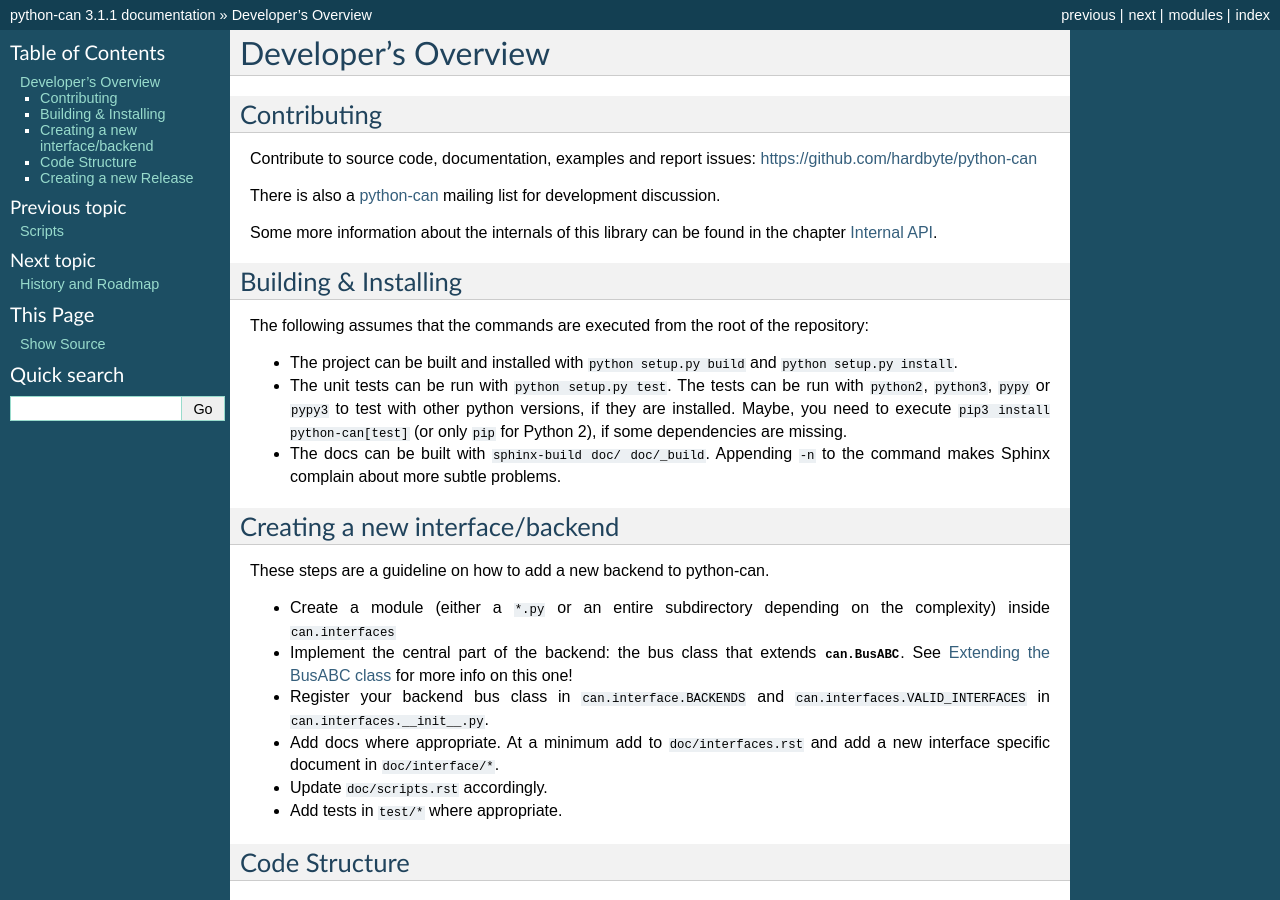
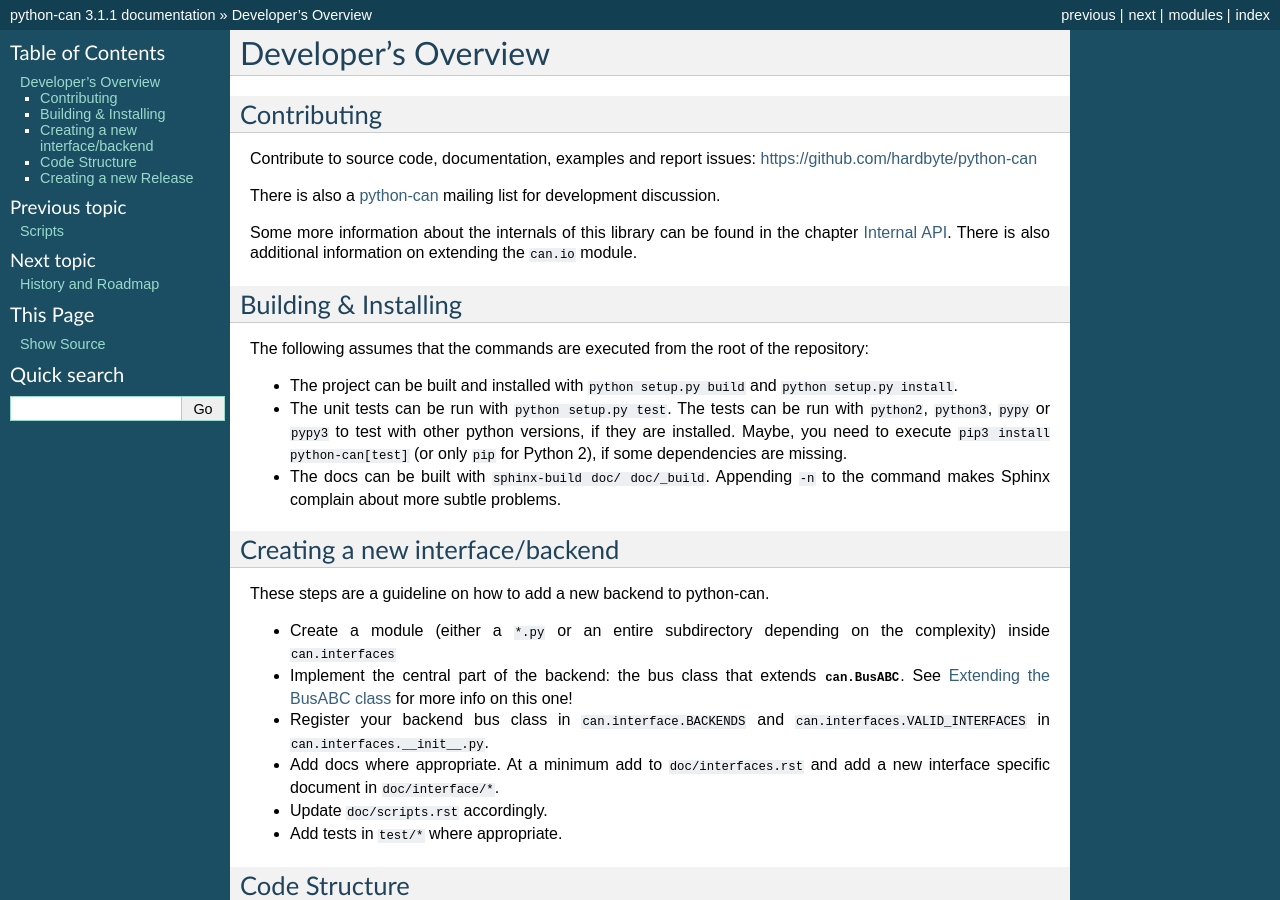
Before and after one commit to hardbyte/python-can, a Sphinx documentation site: the page built from doc/development.rst, in a window 1280 px wide and 900 px high. Built offline with Sphinx 7.4.7, drawn with Linux system fonts in a browser that asks for light colours.

Commit message:
add note about newly added section

```diff
--- a/doc/development.rst
+++ b/doc/development.rst
@@ -13,6 +13,8 @@ mailing list for development discussion.
 
 Some more information about the internals of this library can be found
 in the chapter :ref:`internalapi`.
+There is also additional information on extending the ``can.io`` module.
+
 
 
 Building & Installing
```
